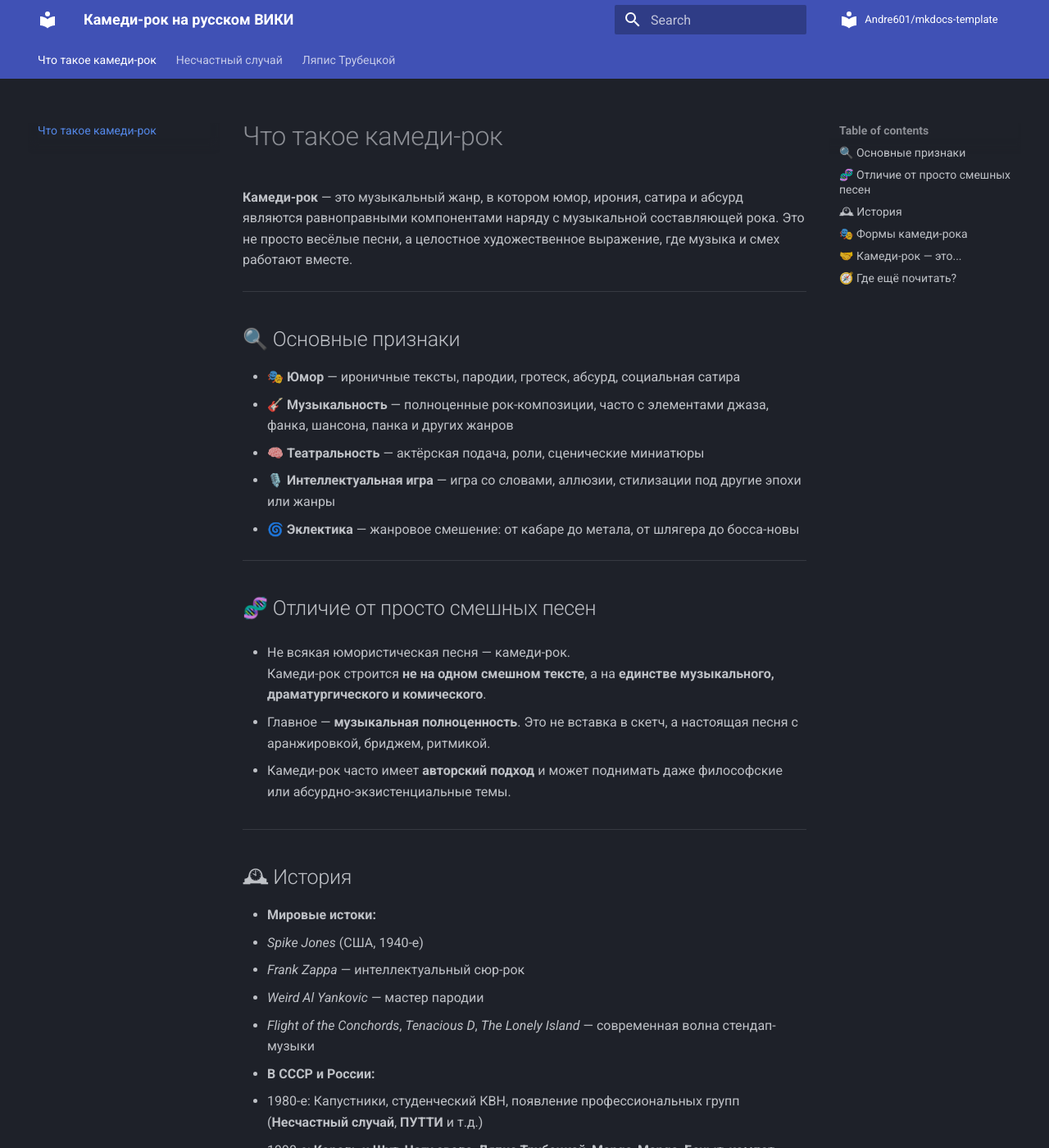
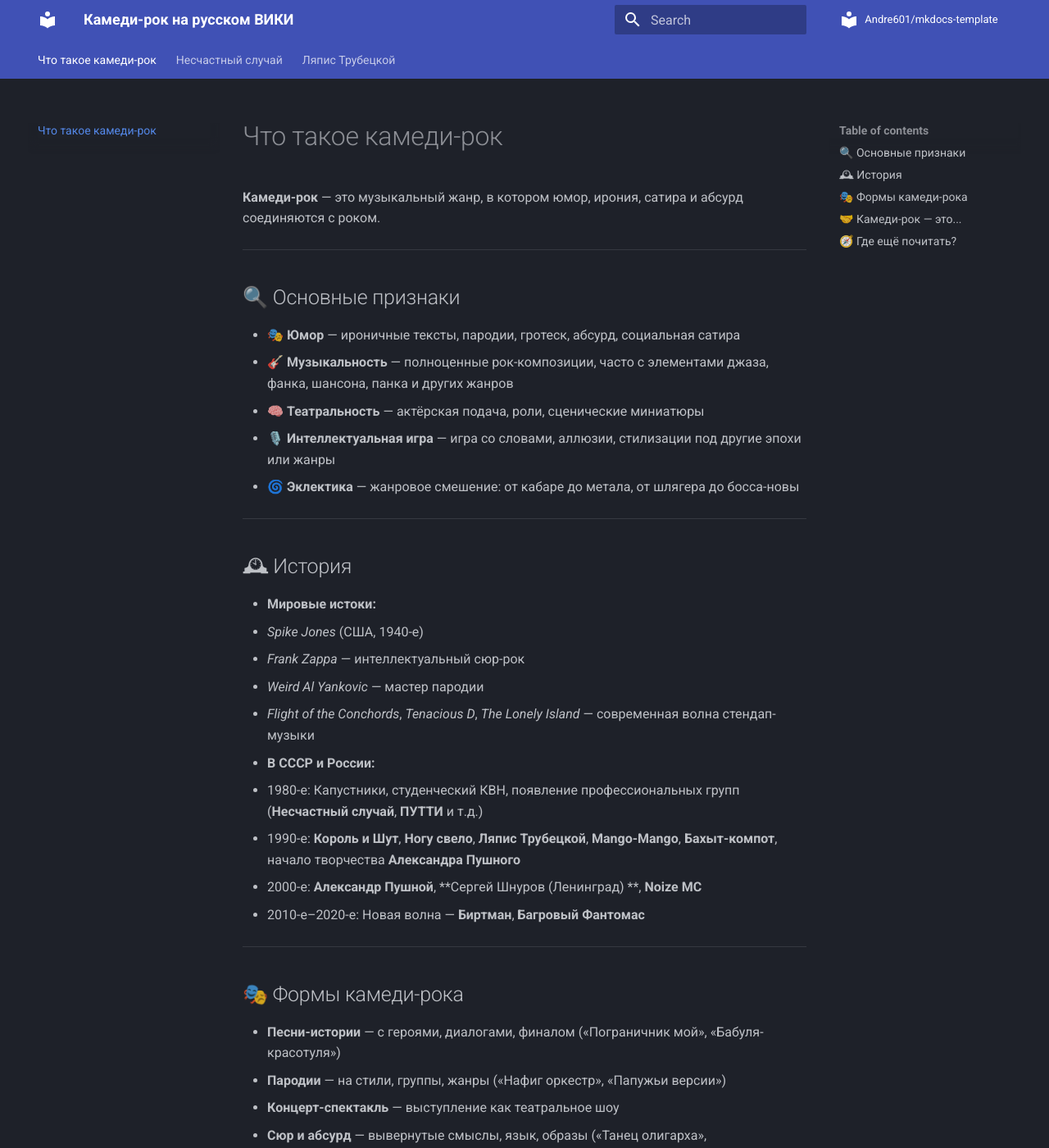
Before and after one commit to utkorose/ru-comedy-rock, an MkDocs documentation site: the page built from docs/index.md, in a window 1280 px wide and 1400 px high. Shown: the whole window at 82% size. Built offline with MkDocs 1.6.1 and Material for MkDocs 9.7.7, drawn with Linux system fonts in a browser that asks for light colours; comment, search, counter and statistics services are not loaded.

Commit message:
Update index.md

```diff
--- a/docs/index.md
+++ b/docs/index.md
@@ -1,6 +1,6 @@
 # Что такое камеди-рок
 
-**Камеди-рок** — это музыкальный жанр, в котором юмор, ирония, сатира и абсурд являются равноправными компонентами наряду с музыкальной составляющей рока. Это не просто весёлые песни, а целостное художественное выражение, где музыка и смех работают вместе.
+**Камеди-рок** — это музыкальный жанр, в котором юмор, ирония, сатира и абсурд соединяются с роком.
 
 ---
 
@@ -11,17 +11,6 @@
 - 🧠 **Театральность** — актёрская подача, роли, сценические миниатюры
 - 🎙️ **Интеллектуальная игра** — игра со словами, аллюзии, стилизации под другие эпохи или жанры
 - 🌀 **Эклектика** — жанровое смешение: от кабаре до метала, от шлягера до босса-новы
-
----
-
-## 🧬 Отличие от просто смешных песен
-
-- Не всякая юмористическая песня — камеди-рок.
-  Камеди-рок строится **не на одном смешном тексте**, а на **единстве музыкального, драматургического и комического**.
-
-- Главное — **музыкальная полноценность**. Это не вставка в скетч, а настоящая песня с аранжировкой, бриджем, ритмикой.
-
-- Камеди-рок часто имеет **авторский подход** и может поднимать даже философские или абсурдно-экзистенциальные темы.
 
 ---
 
```
